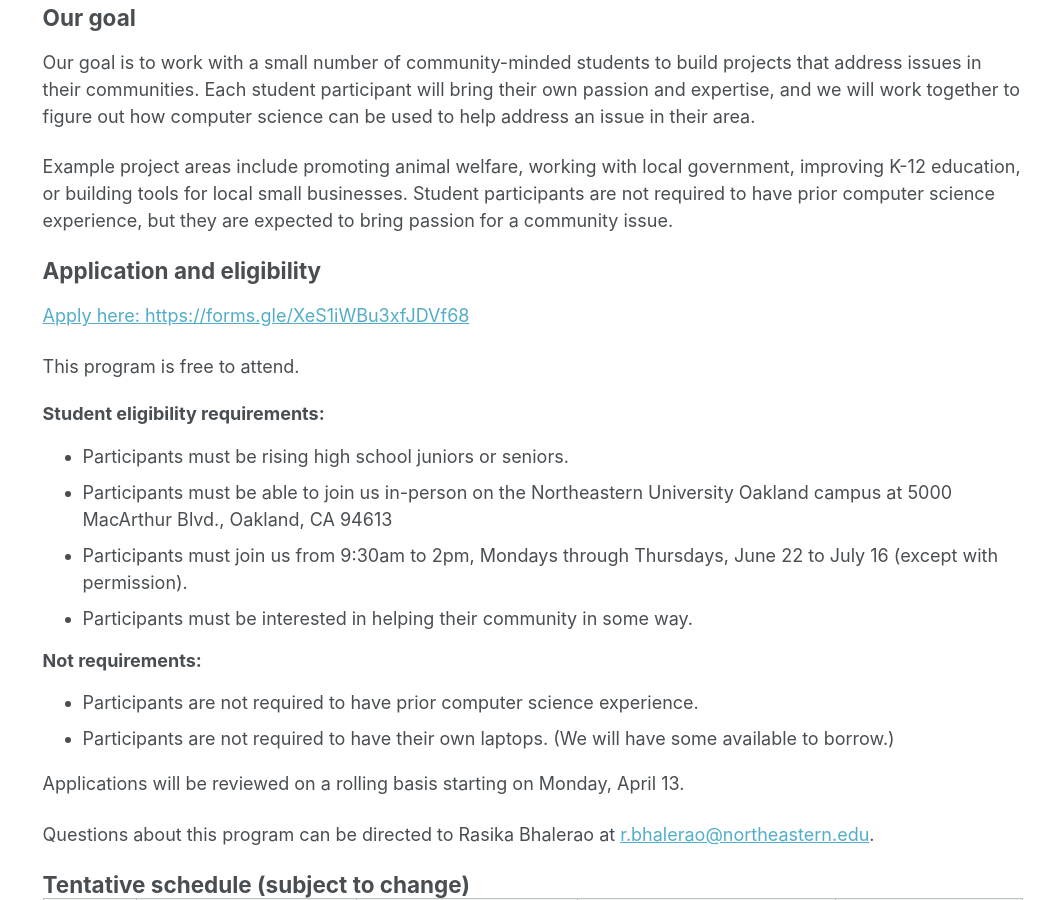
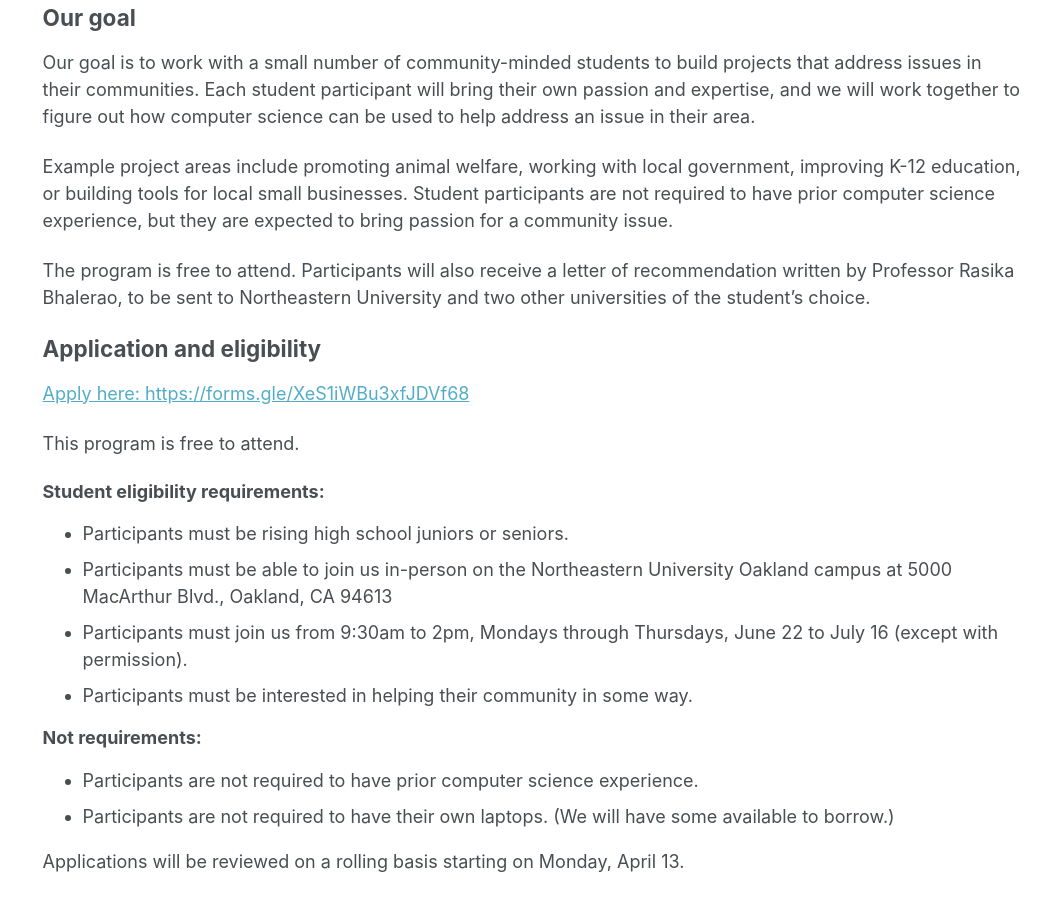
Before and after one commit to rasikabh/rasikabh.github.io, a Jekyll site: the page built from _pages/summercodingcommunity.md, in a window 1280 px wide and 900 px high, scrolled down 505 px. Shown: the whole window, without its empty margins (239-1280 px from the left). Built offline with Jekyll 4.4.1, drawn with Linux system fonts in a browser that asks for light colours.

Commit message:
Include program cost (free) and recommendation letter
Added information about program cost and recommendation letter.

```diff
--- a/_pages/summercodingcommunity.md
+++ b/_pages/summercodingcommunity.md
@@ -31,6 +31,8 @@
 Our goal is to work with a small number of community-minded students to build projects that address issues in their communities. Each student participant will bring their own passion and expertise, and we will work together to figure out how computer science can be used to help address an issue in their area.
 
 Example project areas include promoting animal welfare, working with local government, improving K-12 education, or building tools for local small businesses. Student participants are not required to have prior computer science experience, but they are expected to bring passion for a community issue.
+
+The program is free to attend. Participants will also receive a letter of recommendation written by Professor Rasika Bhalerao, to be sent to Northeastern University and two other universities of the student's choice.
 
 ## Application and eligibility
 
```
